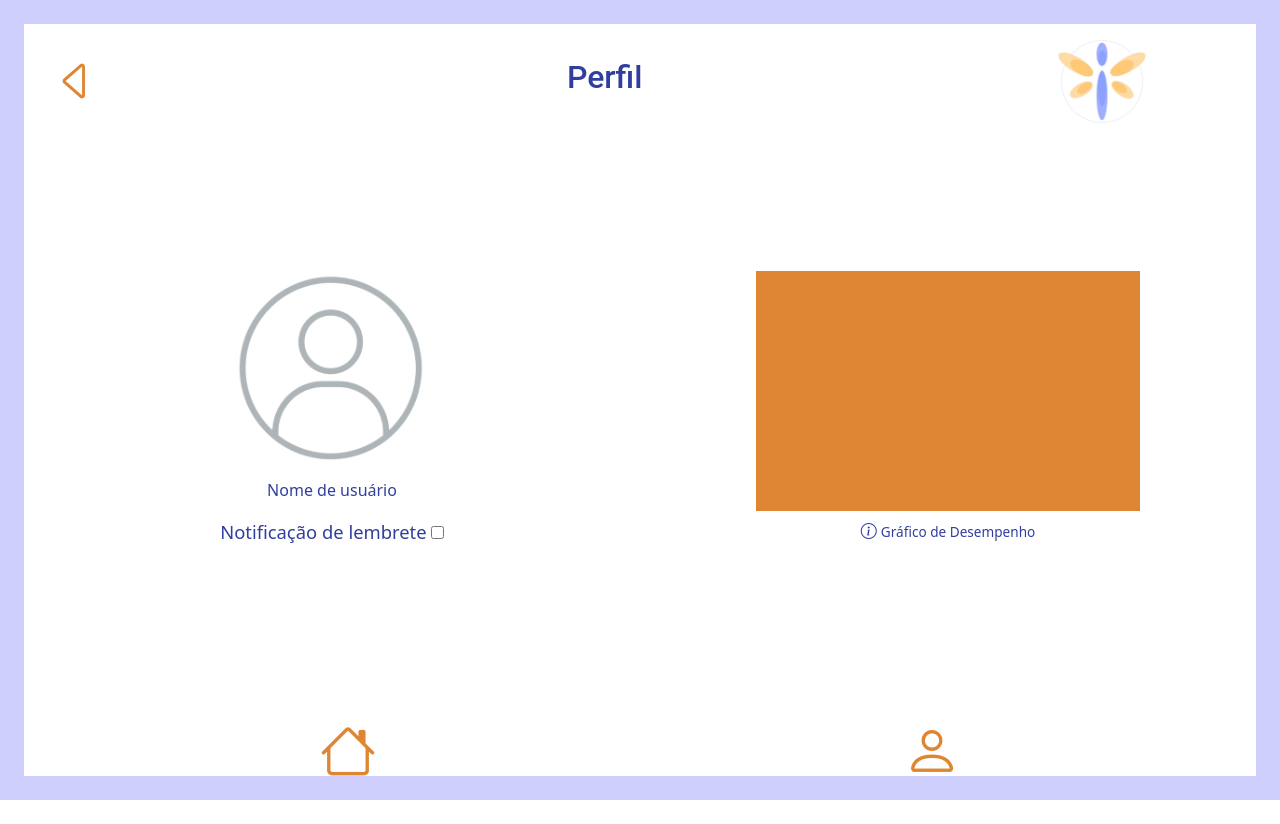
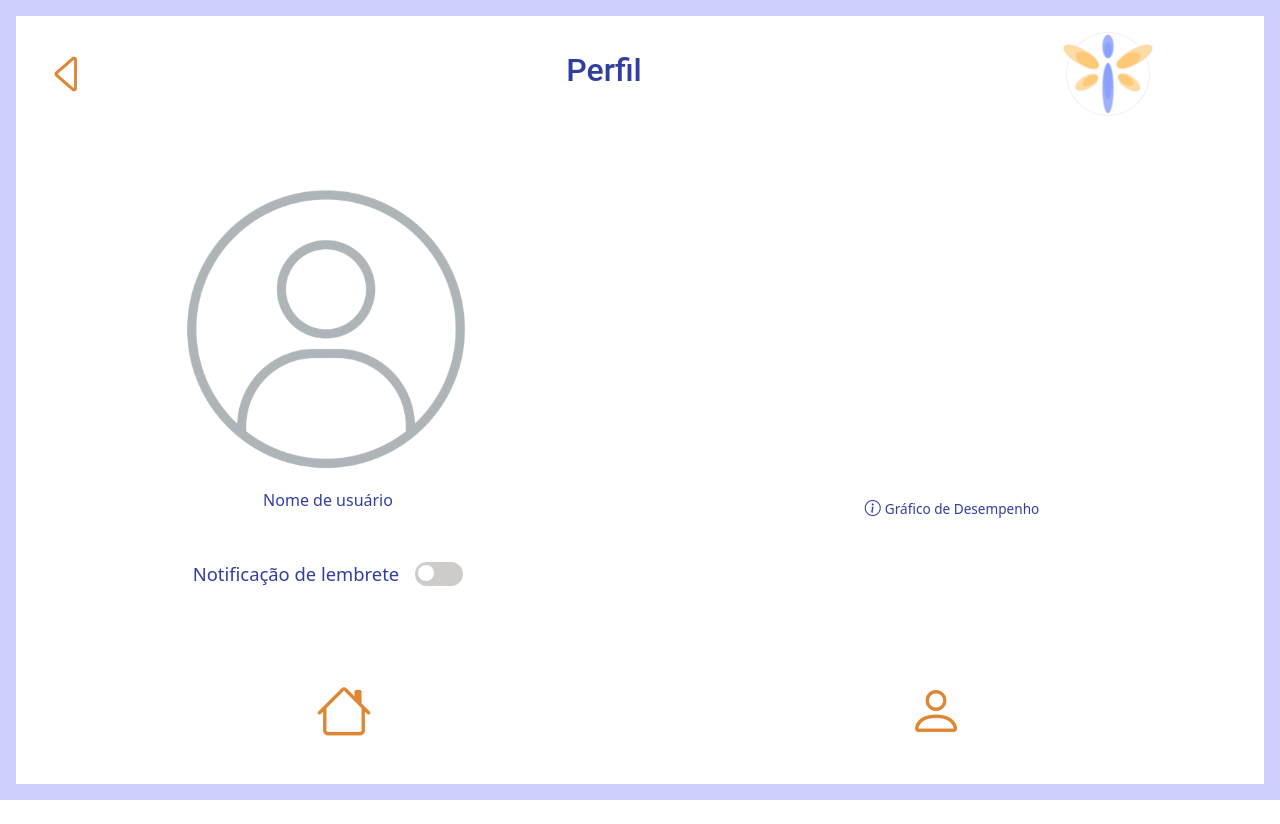
Before and after one commit to EduardoHenriqueFabini/EMI, a plain HTML site: page html/perfil.html in a window 1280 px wide. After the commit the page ends 800 px from the top, so only its background shows below. Drawn offline with nearby package versions, Linux system fonts and the light colour scheme.

Commit message:
Alteraçoes

```diff
--- a/css/perfil.css
+++ b/css/perfil.css
@@ -1,26 +1,18 @@
-#div{
-    background-color: white;
-    width: 100%
-}
-
 *{
     margin: 0;
     padding: 0;
 }
 
 body{
-    height: 100%;
+    border: 1rem solid rgb(207, 207, 254);
+    box-sizing:border-box;
+    height: 100vh;
 }
 
-section{
-    flex: 1;
-    height: 100%;
-}
-
-html{
-    border: 1.5rem solid rgb(207, 207, 254);
-    box-sizing:border-box;
-    height: 100%;
+@media (max-width: 576px){
+    body{
+        border: none;
+    }
 }
 
 main{
@@ -125,8 +117,53 @@ footer{
 }
 
 #grafico{
-    background-color: rgb(222, 134, 51);
+    background-color: white;
     width: 30vw;
     height: 30vh;
     margin-bottom: 1vh;
 }
+
+.toggle {
+    display: inline-block;
+    height: 1.5rem;
+    position: relative;
+    width: 3rem
+}
+
+.toggle input {
+    cursor: pointer;
+    height: 0;
+    width: 0;
+}
+
+.toggle input::before {
+    background-color: rgb(208, 203, 203);
+    border-radius: 1rem;
+    content: '';
+    height: 100%;
+    left: 0;
+    position: absolute;
+    top: 0;
+    transition: background-color 0.25s ease-in-out;
+    width: 100%;
+}
+
+.toggle input:checked::before {
+    background-color: rgb(207, 207, 254);
+}
+
+.toggle input::after {
+    background-color: #ffffff;
+    border-radius: 50%;
+    content: '';
+    height: 1rem;
+    left: 0.2rem;
+    position: absolute;
+    top: 0.2rem;
+    transition: transform 0.25s ease-in-out;
+    width: 1rem;
+}
+
+.toggle input:checked::after {
+    transform: translateX(1.5rem);
+}
--- a/css/rec_senha.css
+++ b/css/rec_senha.css
@@ -6,12 +6,21 @@
 body{
     border: 1rem solid rgb(207, 207, 254);
     box-sizing:border-box;
-    height: 100%;
+    height: 100vh;
 }
 
-html{
-  height: 100%;
-  width: 100%;
+@media (max-width: 576px){
+    body{
+        border: none;
+    }
+}
+
+#h1{
+    font-family: "Roboto", sans-serif;
+    font-size: 1.8rem;
+    color:rgb(48, 63, 159);
+    margin-bottom: 5vw;
+    margin-top: -1vw;
 }
 
 #email_rec, input{
@@ -26,8 +35,15 @@ html{
   color:rgb(48, 63, 159);
 }
 
-span{
+#span1{
   color:rgb(48, 63, 159);
+  text-decoration: underline;
+  text-decoration-thickness: 1.2px;
+}
+
+#span2{
+  color:rgb(48, 63, 159);
+  text-align: center;
 }
 
 #button{
@@ -43,6 +59,18 @@ span{
     justify-self: center;
 }
 
+#button:hover{
+  background-color: rgb(241, 196, 155);
+}
+
+#email_rec:hover{
+  background-color: rgb(191, 191, 246);
+}
+
+.cod:hover{
+  background-color: rgb(191, 191, 246);
+}
+
 #span1{
   font-size: 0.9rem;
 }
@@ -51,4 +79,22 @@ span{
   width: 4rem;
   height: 3rem;
   border-radius: 1rem;
+  text-align: center;
+  color: rgb(48, 63, 159)
 }
+
+@media (max-width: 768px){
+  .cod{
+    width: 2.5rem;
+    height:2rem;
+    border-radius: 0.5rem;
+    text-align: center;
+    color: rgb(48, 63, 159);
+  }
+}
+
+#seta{
+    color: rgb(222, 134, 51);
+    font-size: 3rem;
+    cursor: pointer;
+}
--- a/css/red_senha.css
+++ b/css/red_senha.css
@@ -56,3 +56,9 @@ h1{
 .form-control::placeholder{
     color:rgb(48, 63, 159);
 }
+
+#seta{
+    color: rgb(222, 134, 51);
+    font-size: 3rem;
+    cursor: pointer;
+}
--- a/html/perfil.html
+++ b/html/perfil.html
@@ -13,11 +13,12 @@
             integrity="sha384-YvpcrYf0tY3lHB60NNkmXc5s9fDVZLESaAA55NDzOxhy9GkcIdslK1eN7N6jIeHz"
             crossorigin="anonymous">
     </script>
+    <script src="/js/front.js"></script>
     <link rel="stylesheet" href="https://cdn.jsdelivr.net/npm/bootstrap-icons@1.11.1/font/bootstrap-icons.css">
 </head>
 <body class="min-vh-100 d-flex flex-column container-fluid">
     <header class="row d-flex align-items-center">
-        <i class="bi bi-caret-left col-lg-3 col-2 ms-3" id="seta"></i>
+        <i class="bi bi-caret-left col-lg-3 col-2 ms-3" id="seta" onclick="mudarTela('/html/inicio.html')"></i>
         <h1 class="col-5 d-flex align-items-center justify-content-center">Perfil</h1>
         <figure class="col-3 mt-3 ms-4 ms-lg-auto">
             <div class="col-sm-8 mx-auto col-lg-4">
@@ -28,22 +29,21 @@
     <main class="row d-flex flex-column flex-md-row align-items-center align-items-lg-start flex-grow-1">
         <section id="s1" class="col-10 col-lg-6 p-3 d-flex align-items-center justify-content-center">
             <div id="div">
-                    <figure class="col-12 text-center d-flex flex-column gap-3">
-                        <div  class="col-4 mx-auto">
-                            <img src="/Imagens/usuario.png" alt="" class="img-fluid">
-                        </div>
-                        <span id="nome_user" class="col-12">Nome de usuário</span>
-                    </figure>
-                <div class="col-12 align-items-center justify-content-center text-center">
+                <figure class="col-12 text-center d-flex flex-column gap-3 mb-lg-5">
+                    <div  class="col-6 mx-auto">
+                        <img src="/Imagens/usuario.png" alt="" class="img-fluid">
+                    </div>
+                    <span id="nome_user" class="col-12">Nome de usuário</span>
+                </figure>
+                <div class="col-12 align-items-center justify-content-center text-center d-flex flex-row gap-3">
                     <label id="not">Notificação de lembrete</label>
-                    <label class="switch">
+                    <div class="toggle">
                         <input type="checkbox">
-                        <span class="slider round"></span>
-                    </label>
+                    </div>
                 </div>
             </div>
         </section>
-        <section id="s2" class="col-10 col-lg-6 p-3 d-flex align-items-center justify-content-center">
+        <section id="s2" class="col-12 col-lg-12 p-3 d-flex align-items-center justify-content-center">
             <div id="div" class="d-flex flex-column align-items-center justify-content-center">
                 <iframe src="" frameborder="0" id="grafico"></iframe>
                 <div>
@@ -54,8 +54,8 @@
         </section>
     </main>
     <footer class="row">
-        <i class="bi bi-house col-6 text-center" onclick="recarregarPag()" alt="Recarregar página" id="recarregar" ></i>
-        <i class="bi bi-person col-6 text-center"></i>
+        <i class="bi bi-house col-6 text-center" onclick="mudarTela('/html/inicio.html')" alt="Recarregar página" id="recarregar" ></i>
+        <i class="bi bi-person col-6 text-center" onclick="mudarTela('/html/perfil.html')"></i>
     </footer>
 </body>
 </html>
```
Also changed, not shown: html/rec_senha.html (+28 -27 lines), html/red_senha.html (+10 -4 lines).
